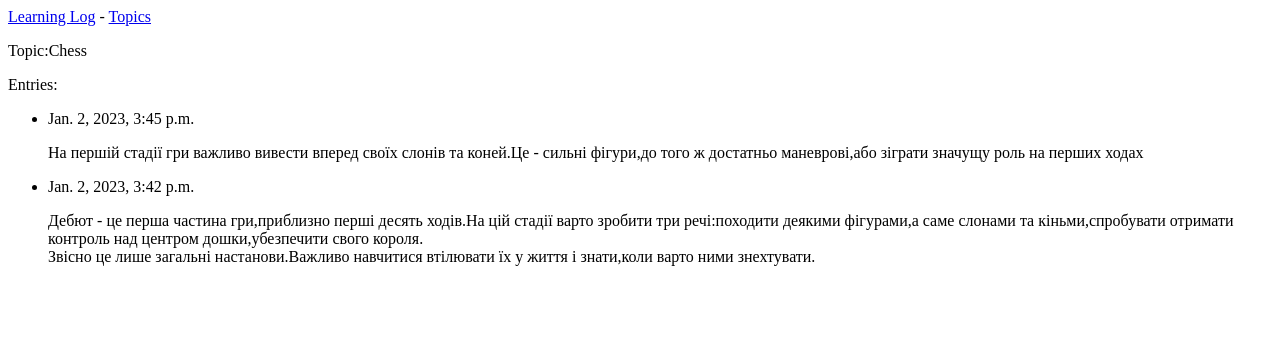
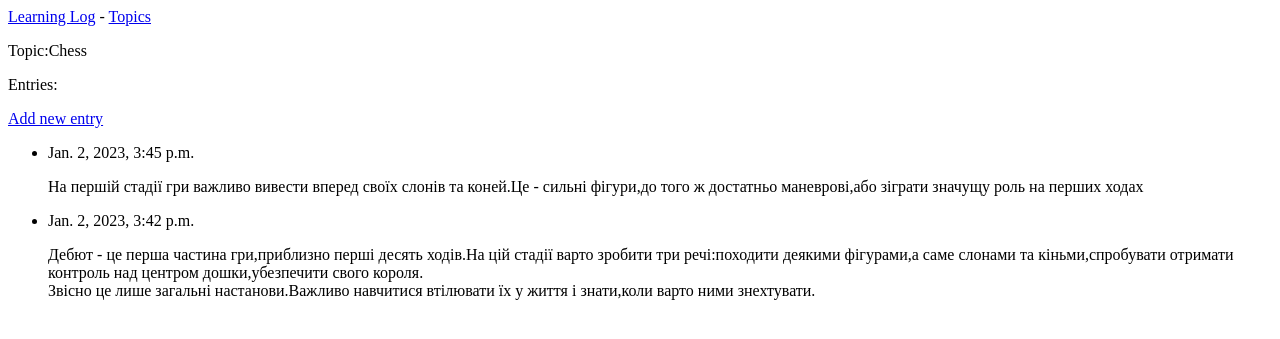
Before and after one commit to Mrklod/MyJournal, a Django app: page /topics/1/ in a window 1280 px wide. Shown: the top 339 px of the page. Run offline with Django 4.2, Linux system fonts and the light colour scheme; data comes from the database, SQL or seed files in the repository; both versions use the stored data as it was after the commit.

Commit message:
add forms for new entry

```diff
--- a/learning_log/learning_logs/templates/learning_logs/topic.html
+++ b/learning_log/learning_logs/templates/learning_logs/topic.html
@@ -3,6 +3,9 @@
 {% block content %}
     <p>Topic:{{ topic }}</p>
     <p>Entries:</p>
+    <p>
+        <a href="{% url 'learning_logs:new_entry' topic.id %}">Add new entry</a>
+    </p>
     <ul>
         {% for entry in entries %}
             <li>
--- a/learning_log/learning_logs/urls.py
+++ b/learning_log/learning_logs/urls.py
@@ -8,4 +8,5 @@ urlpatterns = [
     path('topics/',views.topics,name='topics'),
     path('topics/<int:topic_id>/',views.topic,name='topic'),
     path('new_topic/',views.new_topic,name='new_topic'),
+    path('new_entry/<int:topic_id>/',views.new_entry,name='new_entry'),
 ]
--- a/learning_log/learning_logs/views.py
+++ b/learning_log/learning_logs/views.py
@@ -1,7 +1,7 @@
 from django.shortcuts import render,redirect
 
 from .models import Topic
-from .forms import TopicForm
+from .forms import TopicForm,EntryForm
 def index(request):
     return render(request,'learning_logs/index.html')
 
@@ -27,3 +27,18 @@ def new_topic(request):
 
     context = {'form':form}
     return render(request,'learning_logs/new_topic.html',context)
+
+def new_entry(request,topic_id):
+    topic = Topic.objects.get(id=topic_id)
+    if request.method != 'POST':
+        form = EntryForm
+    else:
+        form = EntryForm(data=request.POST)
+        if form.is_valid():
+            new_entry = form.save(commit=False)
+            new_entry.topic = topic
+            new_entry.save()
+            return redirect('learning_logs:topic',topic_id=topic_id)
+
+    context = {'topic':topic,'form':form}
+    return render(request,'learning_logs/new_entry.html',context=context)
```
Also changed, not shown: learning_log/learning_logs/forms.py (+8 -1 lines), learning_log/learning_logs/templates/learning_logs/new_entry.html (added, +11 -0 lines), learning_log/db.sqlite3.
